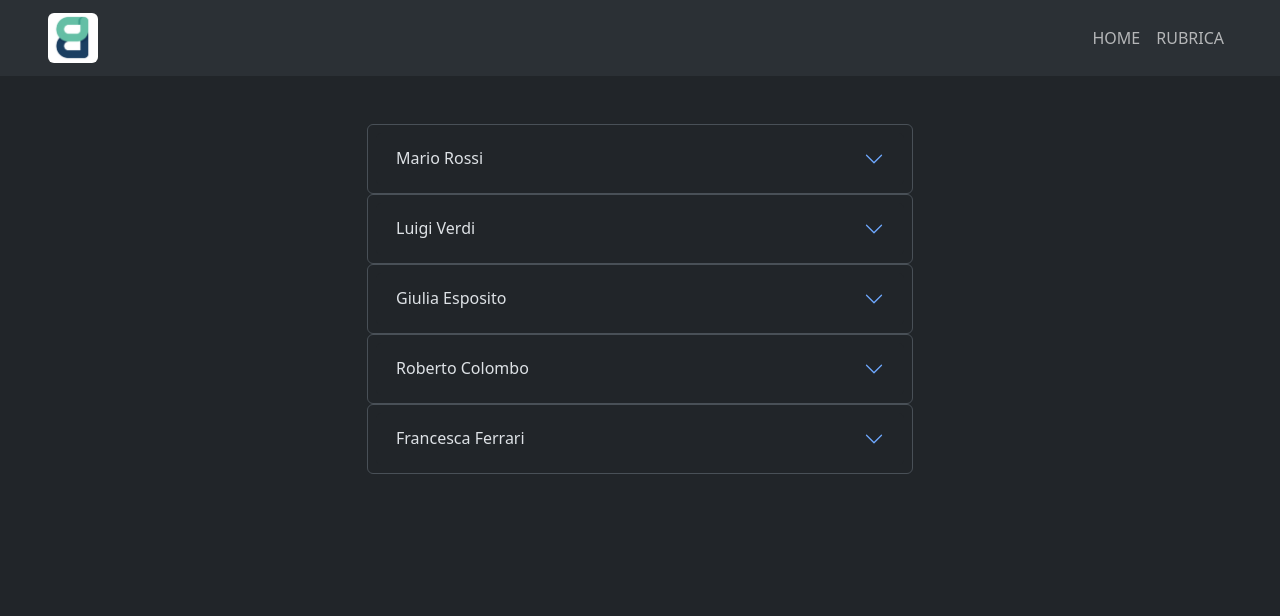
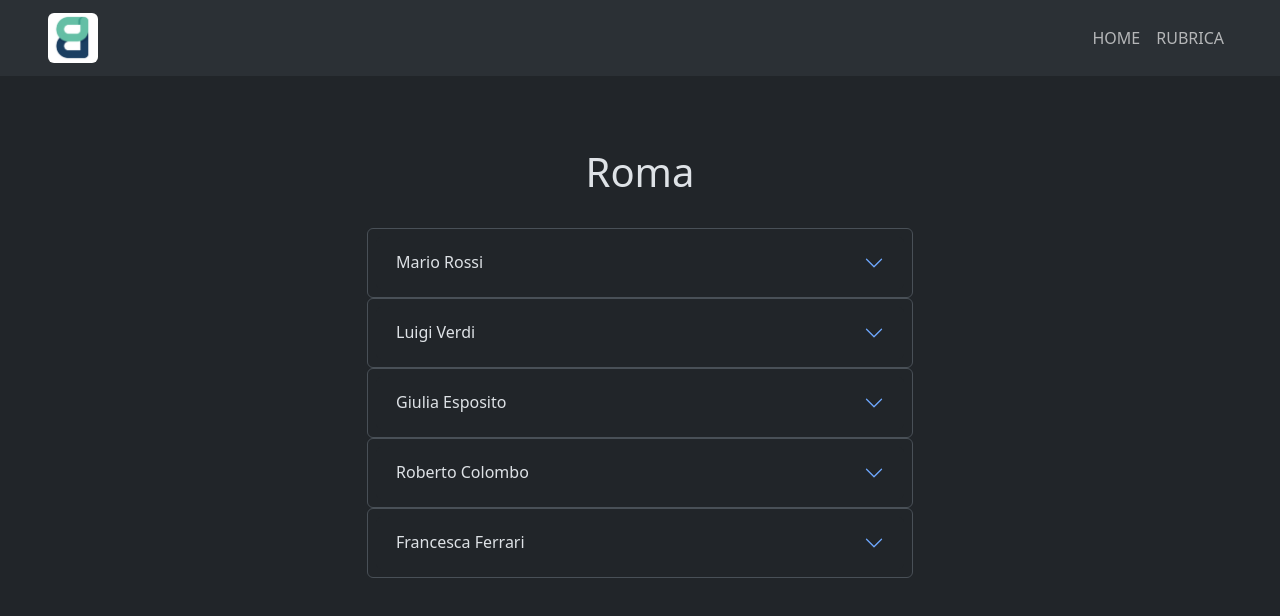
Before and after one commit to francescodelmonaco/BooRoad, a React (Vite) app: page /travels/1 in a window 1280 px wide. Shown: the top 616 px of the page. Built offline with nearby package versions, Linux system fonts and the light colour scheme.

Commit message:
FIX: TravelPage title

```diff
--- a/src/pages/HomePage.jsx
+++ b/src/pages/HomePage.jsx
@@ -1,12 +1,10 @@
-// import Card from "../components/Card"
 import { Link } from "react-router-dom"
 import Card from "../components/Card"
 
 export default function HomePage({ travelData }) {
-    // const { id, viaggiatori, data_fine, data_inizio, destinazione } = travelData
 
     return (
-        // SENZA COMPONENTE
+
         <div className="container row row-cols-1 row-cols-md-2 g-4 justify-content-center align-items-center mx-auto ">
 
             {
--- a/src/pages/TravelPage.jsx
+++ b/src/pages/TravelPage.jsx
@@ -14,7 +14,10 @@ export default function TravelPage({ travelData }) {
 
     return (
 
+
         <div className="container">
+
+            <h1 className="text-center py-4"> {travelFound.destinazione} </h1>
 
             {viaggiatori.map(v => {
                 return (
```
